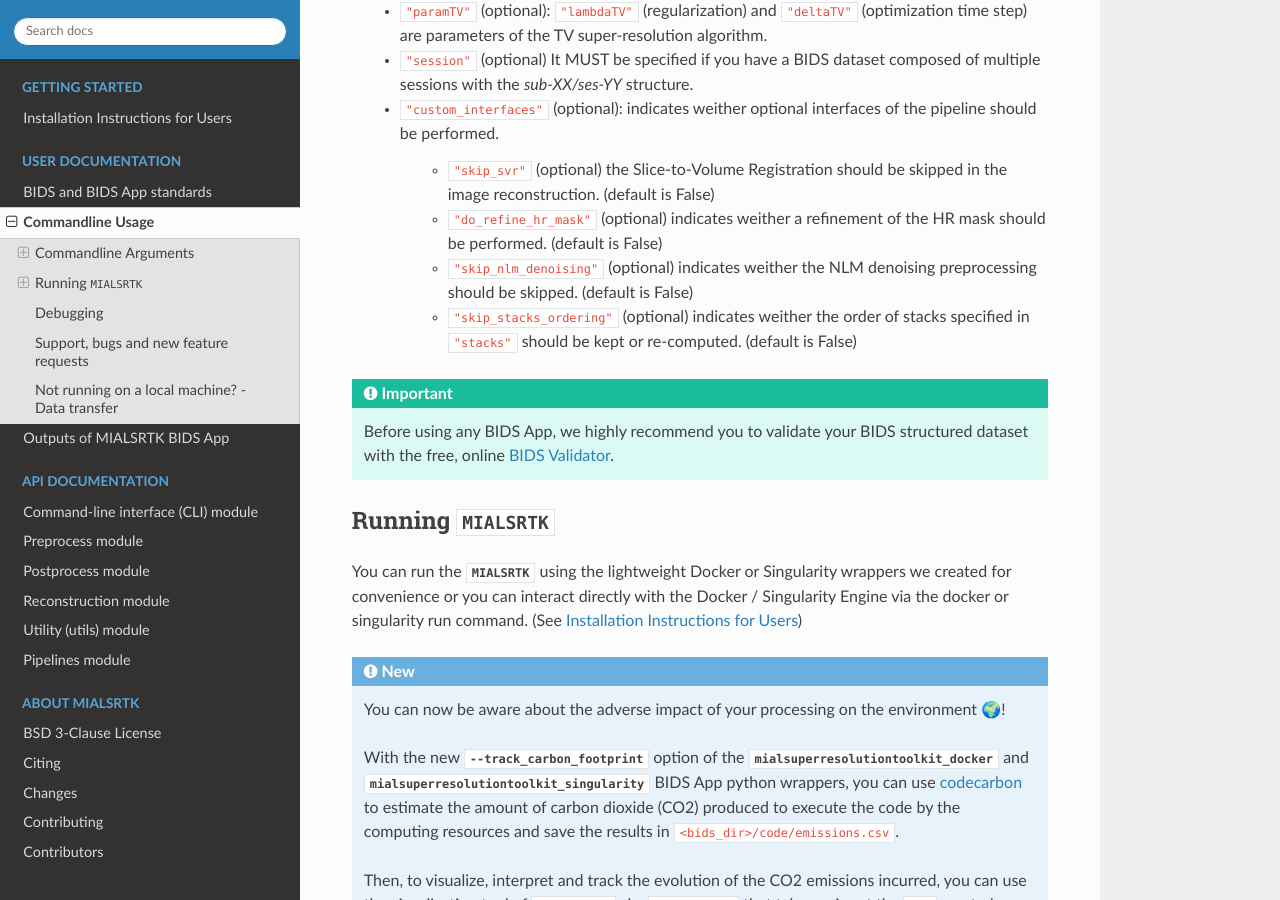
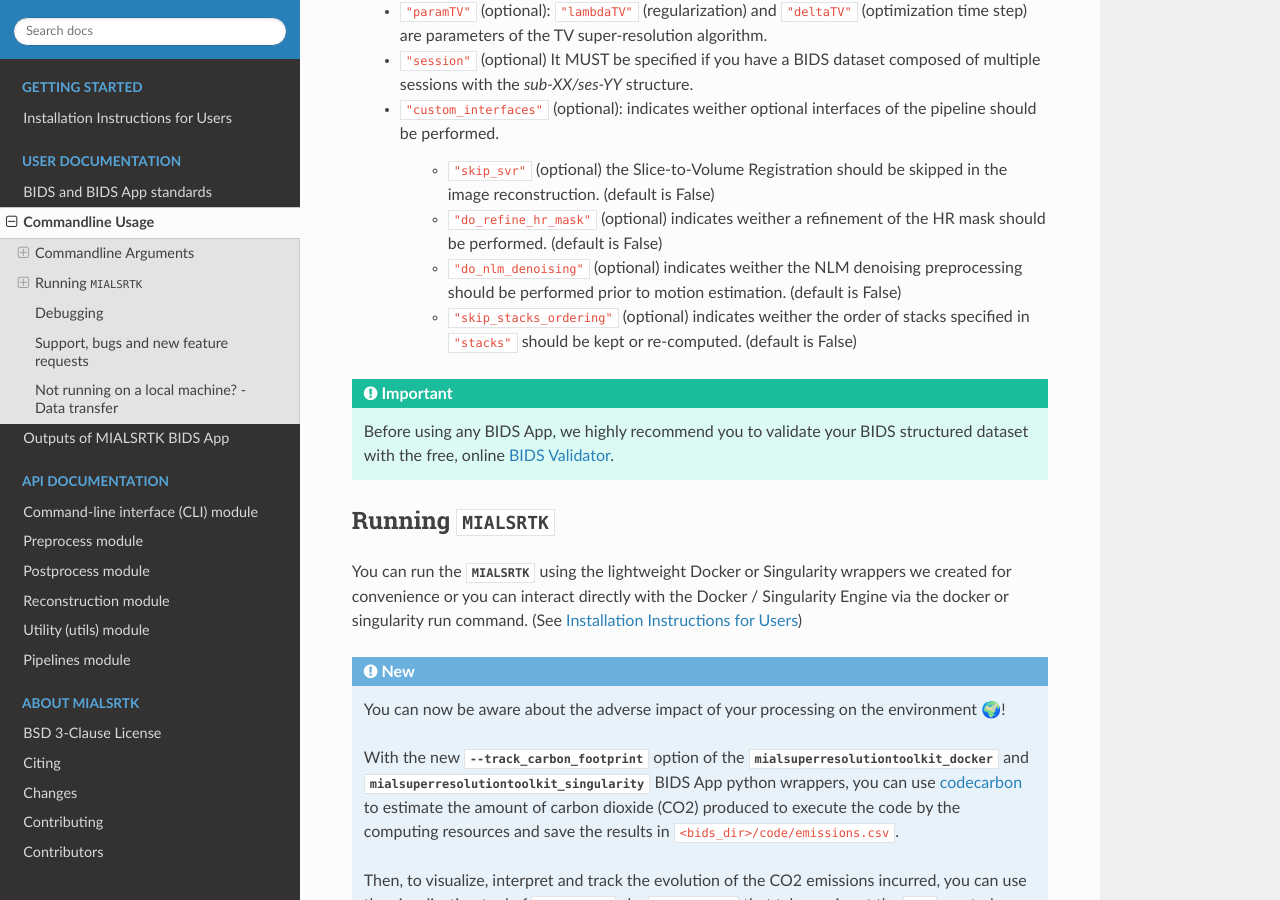
Before and after one commit to Medical-Image-Analysis-Laboratory/mialsuperresolutiontoolkit, a Sphinx documentation site: the page built from documentation/usage.rst, in a window 1280 px wide and 900 px high, scrolled down 1399 px. Built offline with Sphinx 7.4.7 and the Read the Docs theme 2.0.0, drawn with Linux system fonts in a browser that asks for light colours; the version number could not be read and is left out.

Commit message:
OPT: skip_nlm_denoising option becomes do_nlm_denoising (documentation)

```diff
--- a/documentation/usage.rst
+++ b/documentation/usage.rst
@@ -72,7 +72,7 @@ where:
 
         * ``"do_refine_hr_mask"`` (optional) indicates weither a refinement of the HR mask should be performed. (default is False)
 
-        * ``"skip_nlm_denoising"`` (optional) indicates weither the NLM denoising preprocessing should be skipped. (default is False)
+        * ``"do_nlm_denoising"`` (optional) indicates weither the NLM denoising preprocessing should be performed prior to motion estimation. (default is False)
 
         * ``"skip_stacks_ordering"`` (optional) indicates weither the order of stacks specified in ``"stacks"`` should be kept or re-computed. (default is False)
 
```
